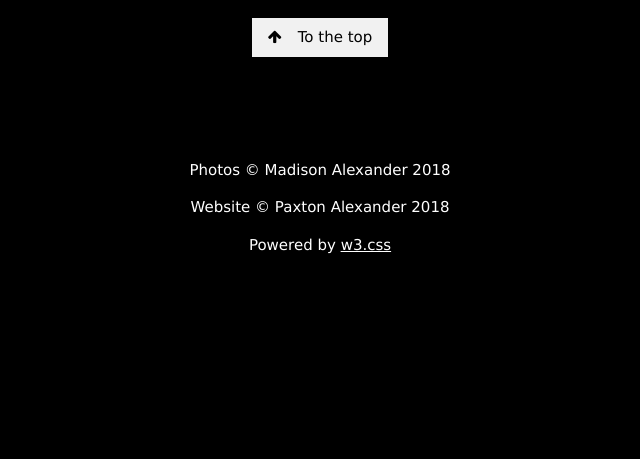
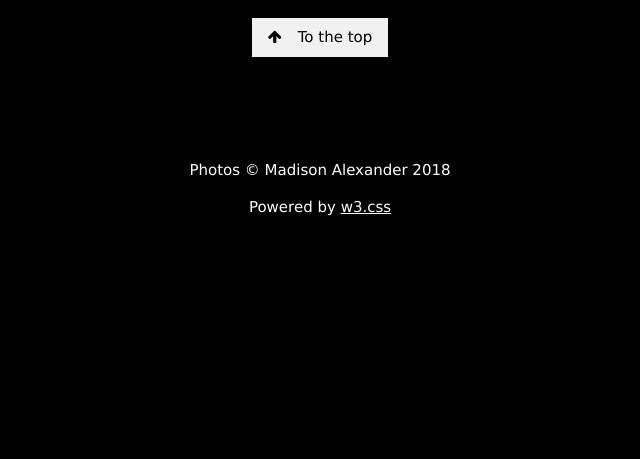
Before and after one commit to Palexander21/MVA-Photography, a Django app: template templates/gallery/base.html in a window 1280 px wide. Shown: the part 198-657 px from the top of the page, without its empty margins (320-960 px from the left). Run offline with Django 3.2, Linux system fonts and the light colour scheme; the template is opened without the code that fills it, so the values that code supplies are empty; parts of the project's set-up code (start-up, migrations or seed data) failed here and were passed over.

Commit message:
updated copyright

```diff
--- a/templates/gallery/base.html
+++ b/templates/gallery/base.html
@@ -63,7 +63,6 @@
     <div class="w3-padding-32"></div>
     <a href="#home" class="w3-button w3-light-grey w3-margin-top"><i class="fa fa-arrow-up w3-margin-right"></i>To the top</a>
     <div style="margin-top: 8%"><p>Photos &copy; Madison Alexander {% now "Y" %}</p></div>
-    <div><p>Website &copy; Paxton Alexander {% now "Y" %}</p></div>
     <p>Powered by <a href="https://www.w3schools.com/w3css/default.asp" title="W3.CSS" target="_blank" class="w3-hover-text-green">w3.css</a></p>
 </footer>
 </body>
```
